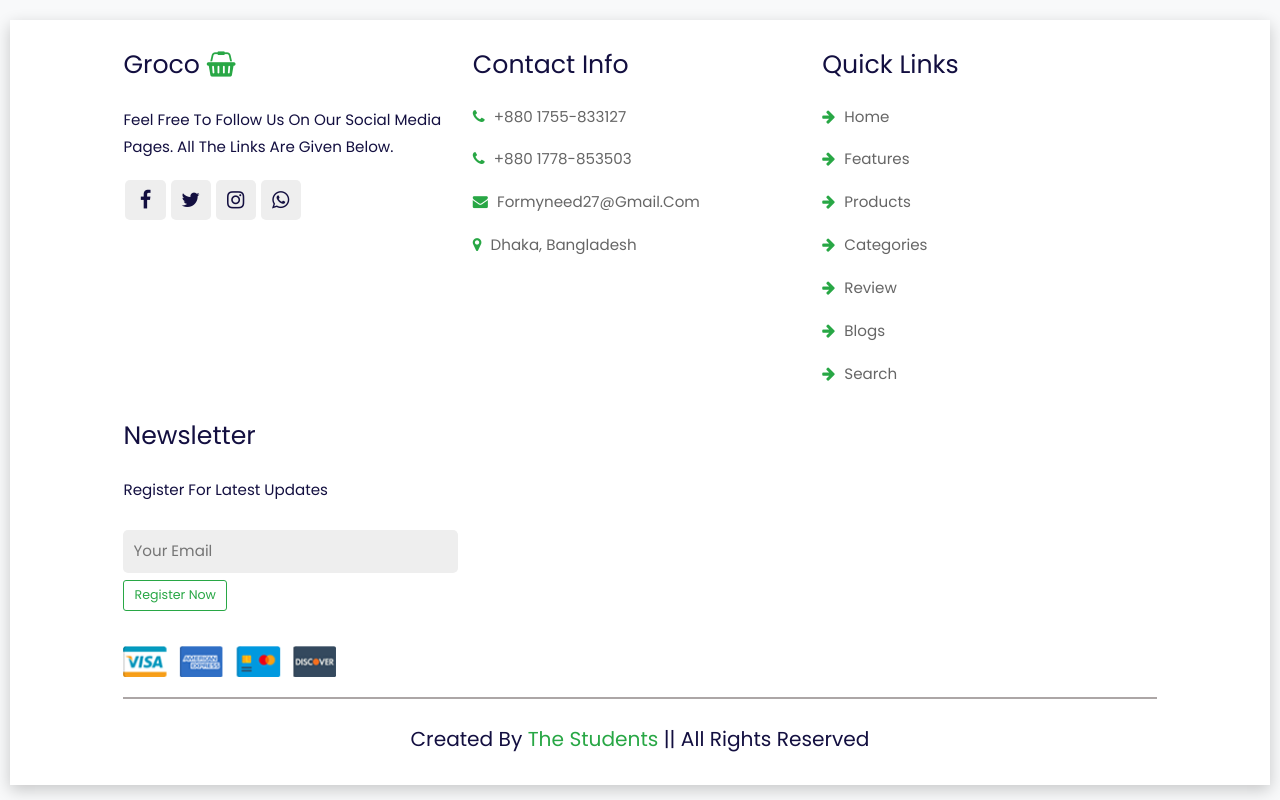
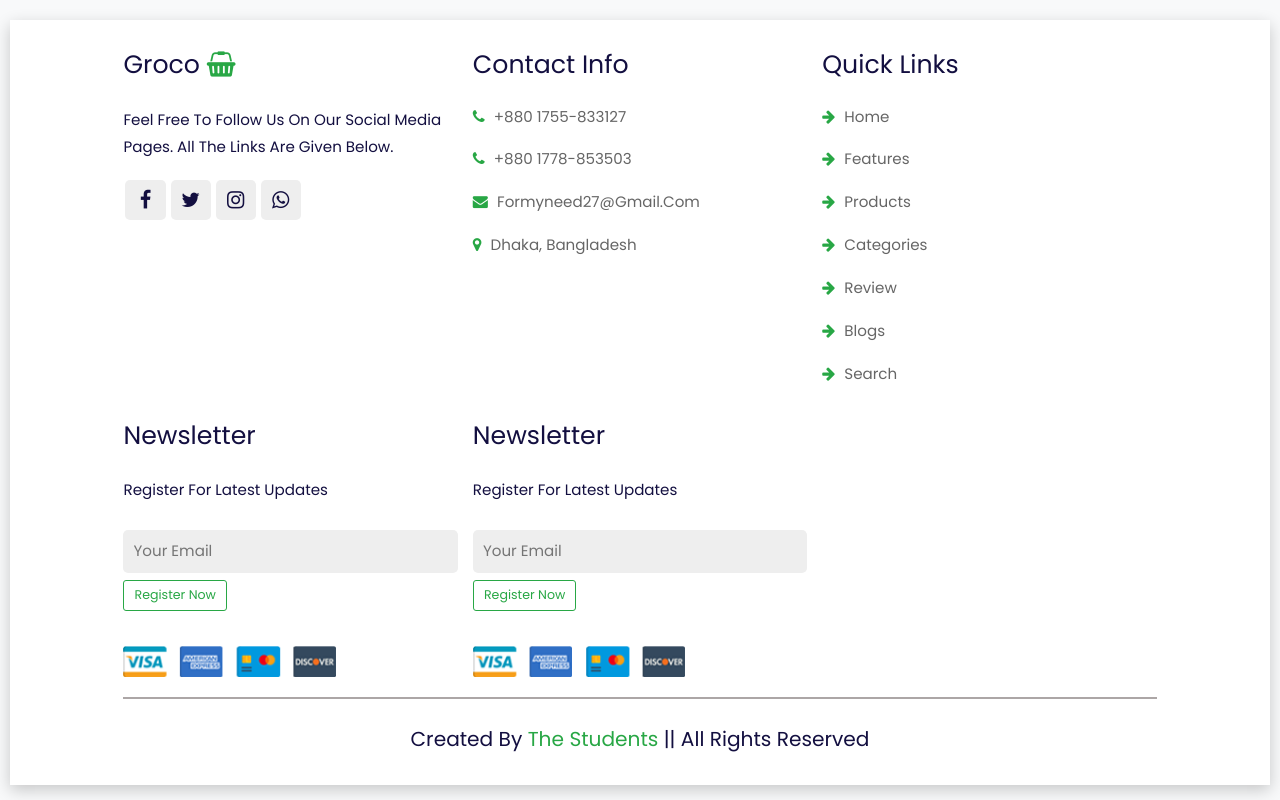
Before and after one commit to Sinthia-22/Grocery-Store, a plain HTML site: page index.html in a window 1280 px wide. Shown: the part 9204-10004 px from the top of the page. Drawn offline with nearby package versions, Linux system fonts and the light colour scheme.

Commit message:
added a new field

```diff
--- a/index.html
+++ b/index.html
@@ -741,6 +741,13 @@
         <input type="submit" value="Register Now" class="btn btn-outline-success btn-lg"> <br>
         <img src="image/payment.png" class="payment-img">
       </div>
+          <div class="box">
+        <h3>Newsletter</h3>
+        <p>Register For Latest Updates</p>
+        <input type="email" placeholder="Your Email" class="email">
+        <input type="submit" value="Register Now" class="btn btn-outline-success btn-lg"> <br>
+        <img src="image/payment.png" class="payment-img">
+      </div>
     </div>
 
     <div class="credit">Created By <span>The Students</span> || All Rights Reserved </div>
```
